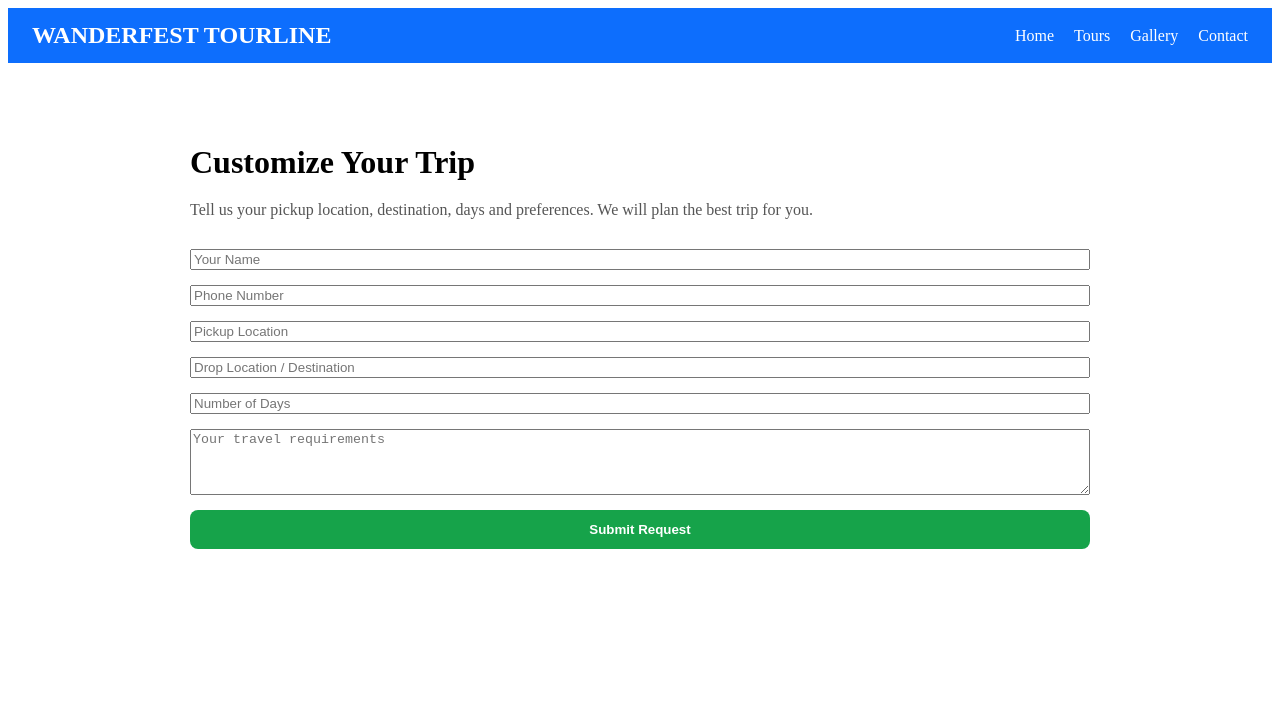
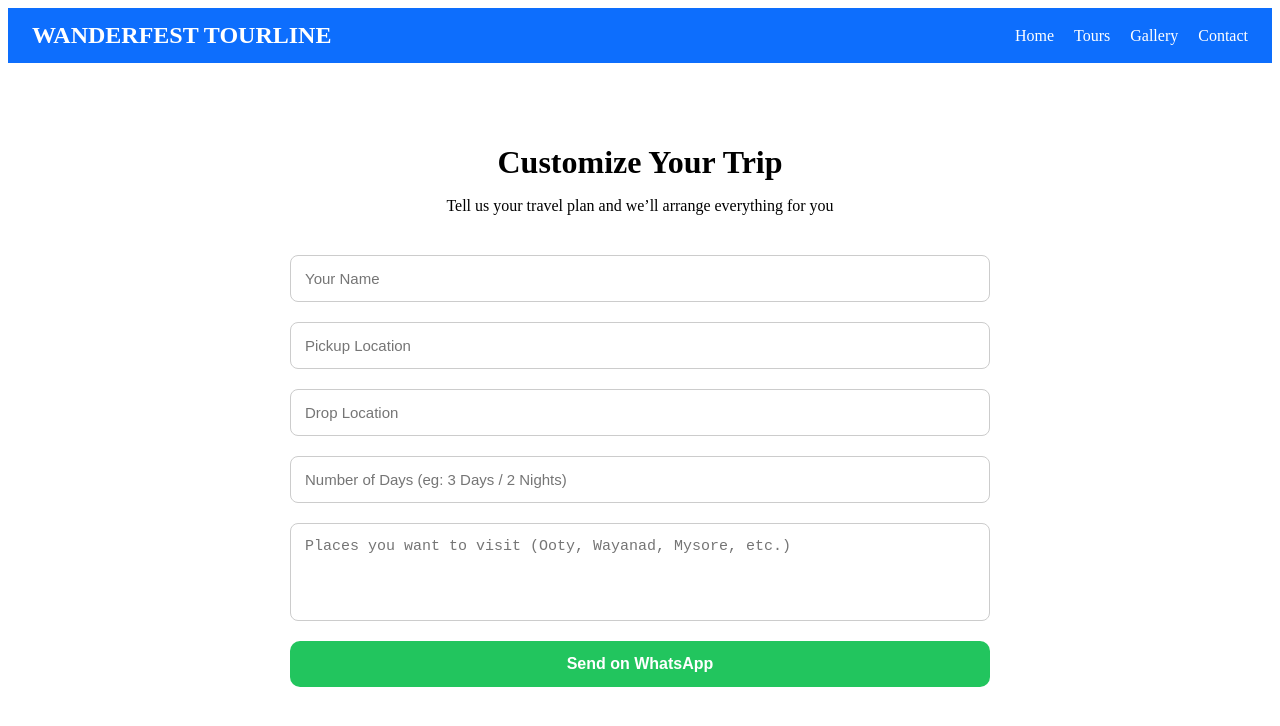
Before and after one commit to ShyamN11/wanderfest-baseline, a React (Vite) app: page /customize in a window 1280 px wide. Shown: the top 726 px of the page. Built offline with nearby package versions, Linux system fonts and the light colour scheme.

Commit message:
Add Customize Trip page with WhatsApp booking

```diff
--- a/src/pages/CustomizeTrip.jsx
+++ b/src/pages/CustomizeTrip.jsx
@@ -1,37 +1,121 @@
+import { useState } from "react";
+
 function CustomizeTrip() {
+  const [form, setForm] = useState({
+    name: "",
+    pickup: "",
+    drop: "",
+    days: "",
+    places: "",
+  });
+
+  const handleChange = (e) => {
+    setForm({ ...form, [e.target.name]: e.target.value });
+  };
+
+  const handleWhatsApp = () => {
+    const message = `
+Hello Wanderfest Tourline 👋
+
+Name: ${form.name}
+Pickup Location: ${form.pickup}
+Drop Location: ${form.drop}
+Number of Days: ${form.days}
+Places to Visit: ${form.places}
+
+I want to customize my trip.
+    `;
+
+    const url = `https://wa.me/917904579099?text=${encodeURIComponent(
+      message
+    )}`;
+
+    window.open(url, "_blank");
+  };
+
   return (
-    <div style={{ padding: "60px", maxWidth: "900px", margin: "auto" }}>
-      <h1 style={{ marginBottom: "20px" }}>Customize Your Trip</h1>
+    <div style={{ padding: "60px 20px", maxWidth: "700px", margin: "auto" }}>
+      <h1 style={{ textAlign: "center", marginBottom: "10px" }}>
+        Customize Your Trip
+      </h1>
 
-      <p style={{ marginBottom: "30px", color: "#555" }}>
-        Tell us your pickup location, destination, days and preferences.
-        We will plan the best trip for you.
+      <p style={{ textAlign: "center", marginBottom: "40px" }}>
+        Tell us your travel plan and we’ll arrange everything for you
       </p>
 
-      <form style={{ display: "grid", gap: "15px" }}>
-        <input placeholder="Your Name" required />
-        <input placeholder="Phone Number" required />
-        <input placeholder="Pickup Location" required />
-        <input placeholder="Drop Location / Destination" required />
-        <input placeholder="Number of Days" />
-        <textarea placeholder="Your travel requirements" rows="4" />
+      {/* FORM */}
+      <div style={{ display: "grid", gap: "20px" }}>
+        <input
+          type="text"
+          name="name"
+          placeholder="Your Name"
+          value={form.name}
+          onChange={handleChange}
+          style={inputStyle}
+        />
 
+        <input
+          type="text"
+          name="pickup"
+          placeholder="Pickup Location"
+          value={form.pickup}
+          onChange={handleChange}
+          style={inputStyle}
+        />
+
+        <input
+          type="text"
+          name="drop"
+          placeholder="Drop Location"
+          value={form.drop}
+          onChange={handleChange}
+          style={inputStyle}
+        />
+
+        <input
+          type="text"
+          name="days"
+          placeholder="Number of Days (eg: 3 Days / 2 Nights)"
+          value={form.days}
+          onChange={handleChange}
+          style={inputStyle}
+        />
+
+        <textarea
+          name="places"
+          placeholder="Places you want to visit (Ooty, Wayanad, Mysore, etc.)"
+          value={form.places}
+          onChange={handleChange}
+          rows="4"
+          style={{ ...inputStyle, resize: "none" }}
+        />
+
+        {/* WHATSAPP BUTTON */}
         <button
+          onClick={handleWhatsApp}
           style={{
-            background: "#16a34a",
+            background: "#22c55e",
             color: "white",
-            padding: "12px",
-            borderRadius: "8px",
+            padding: "14px",
+            borderRadius: "10px",
             border: "none",
+            fontSize: "16px",
             fontWeight: "600",
             cursor: "pointer",
           }}
         >
-          Submit Request
+          Send on WhatsApp
         </button>
-      </form>
+      </div>
     </div>
   );
 }
 
+const inputStyle = {
+  padding: "14px",
+  borderRadius: "8px",
+  border: "1px solid #ccc",
+  fontSize: "15px",
+};
+
 export default CustomizeTrip;
```
